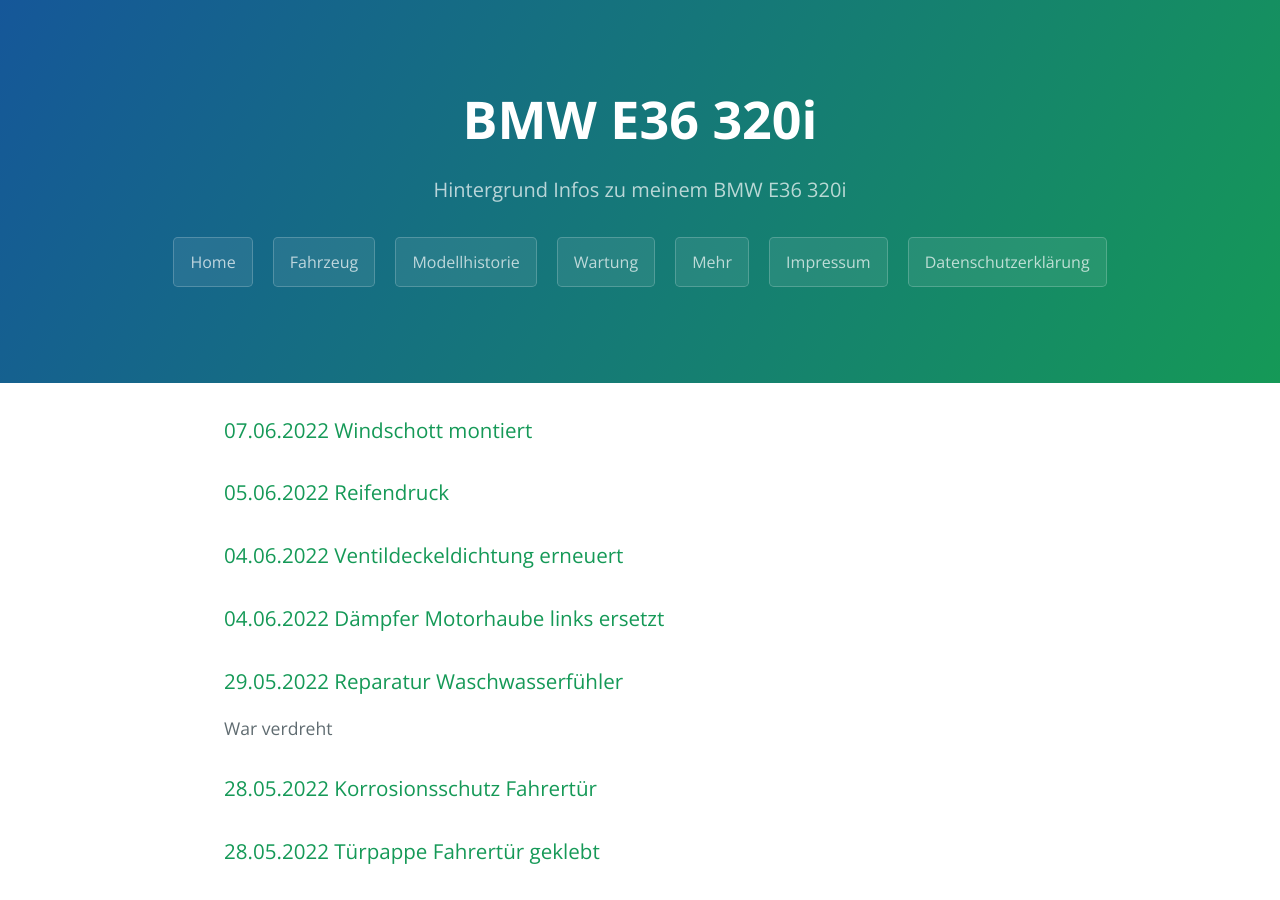
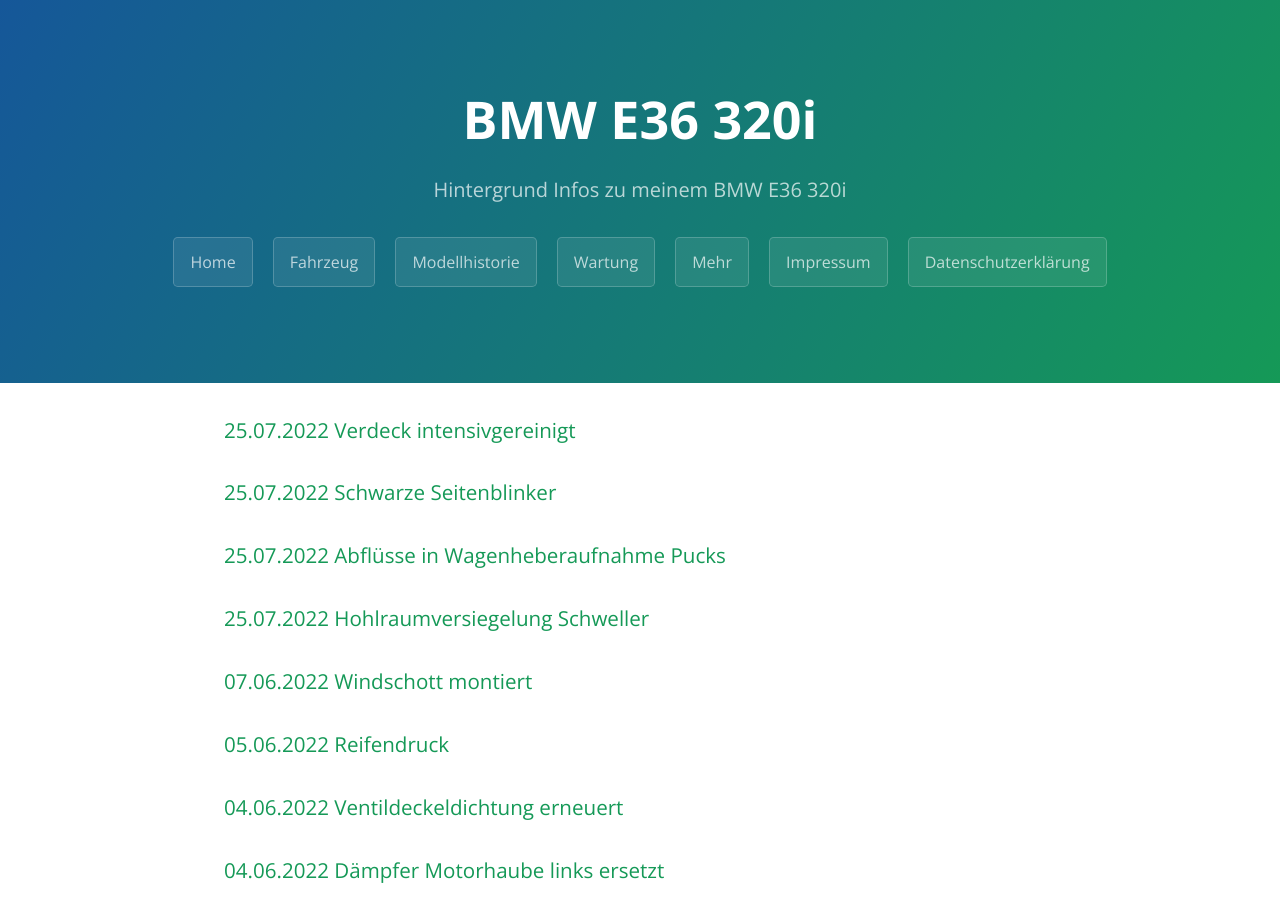
Before and after one commit to trautw/SCD-Quickstart, a Jekyll site: the page built from docs/_pages/03_maintenance.md, in a window 1280 px wide and 900 px high. Built offline with Jekyll 4.4.1, drawn with Linux system fonts in a browser that asks for light colours.

Commit message:
Update 03_maintenance.md

```diff
--- a/docs/_pages/03_maintenance.md
+++ b/docs/_pages/03_maintenance.md
@@ -3,6 +3,14 @@ layout: default
 title: Wartung
 permalink: /maintenance/
 ---
+
+### 25.07.2022 Verdeck intensivgereinigt
+
+### 25.07.2022 Schwarze Seitenblinker
+
+### 25.07.2022 Abflüsse in Wagenheberaufnahme Pucks
+
+### 25.07.2022 Hohlraumversiegelung Schweller
 
 ### 07.06.2022 Windschott montiert
 
```
